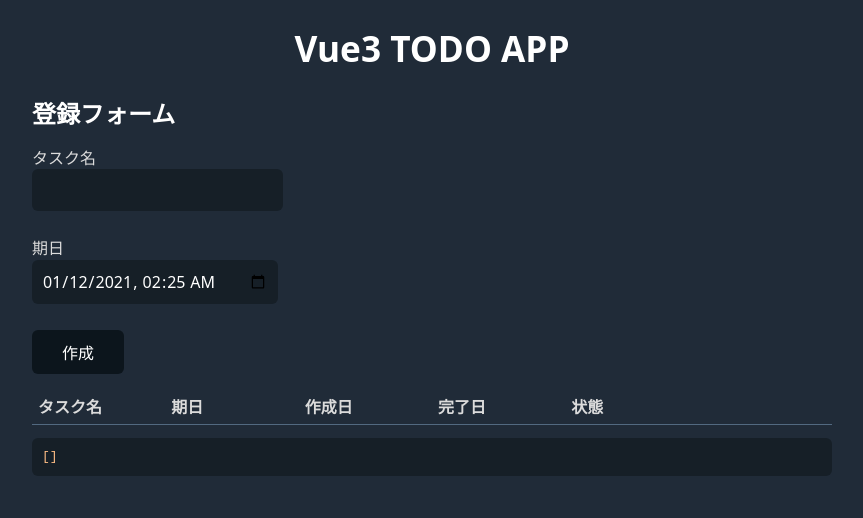
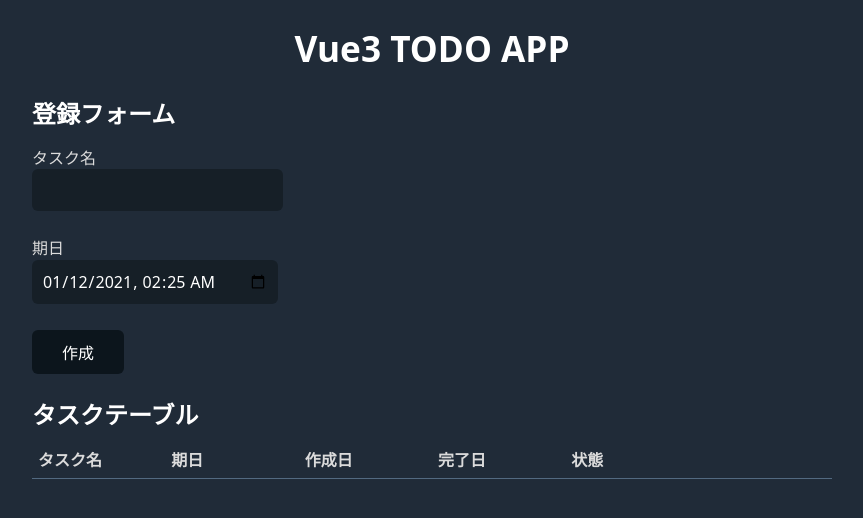
Before and after one commit to ToukaHanetsuki/tr__vue3-todo-app, a Vue app: page / in a window 1280 px wide. Shown: the top 518 px of the page, without its empty margins (208-1071 px from the left). Built offline with nearby package versions, Linux system fonts and the light colour scheme.

Commit message:
fix: App.vue

```diff
--- a/src/App.vue
+++ b/src/App.vue
@@ -3,11 +3,12 @@
 
   <h2>登録フォーム</h2>
   <InputTaskForm @submit="addTask" />
+
+  <h2>タスクテーブル</h2>
   <TaskTable
     :tasks="tasks"
     @deleteTask="deleteTask"
   />
-  <pre><code>{{ tasks }}</code></pre>
 </template>
 
 <script>
```
